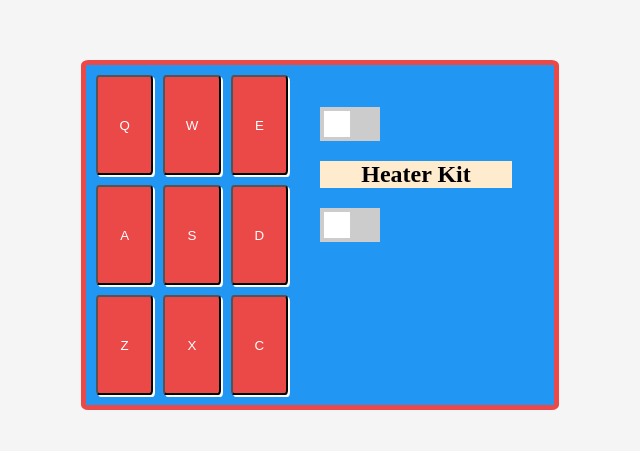
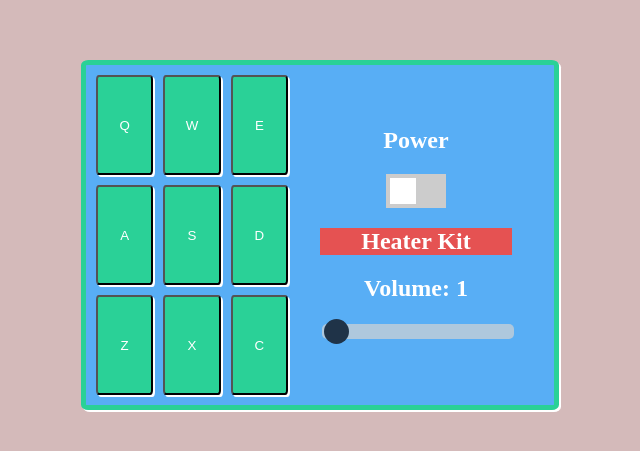
Before and after one commit to SunRani/Drum_Machine, a plain HTML site: page Drum_Machine/index.html in a window 1280 px wide. Shown: the part 165-616 px from the top of the page, without its empty margins (320-960 px from the left). Drawn offline with Linux system fonts and the light colour scheme.

Commit message:
Volume Slider now works

```diff
--- a/Drum_Machine/index.html
+++ b/Drum_Machine/index.html
@@ -1,6 +1,5 @@
 <!DOCTYPE html>
 <html lang="en">
-
   <head>
     <meta charset="utf-8" />
     <meta name="viewport" content="width=device-width, initial-scale=1" />
@@ -11,39 +10,108 @@
   <body>
     <div class="drum" id="drum-machine">
       <div class="left">
-      <button class="drum-pad" id="heat-1" onclick="playMusic(one)">Q <audio class="clip"
-          src="https://s3.amazonaws.com/freecodecamp/drums/Heater-1.mp3" type="audio/mpeg" id="Q"></audio></button>
-      <button class="drum-pad" id="heat-2" onclick="playMusic(two)">W <audio class="clip"
-          src="https://s3.amazonaws.com/freecodecamp/drums/Heater-2.mp3" type="audio/mpeg" id="W"></audio></button>
-      <button class="drum-pad" id="heat-3" onclick="playMusic(three)">E <audio class="clip"
-          src="https://s3.amazonaws.com/freecodecamp/drums/Heater-3.mp3" type="audio/mpeg" id="E"></audio></button>
-      <button class="drum-pad" id="heat-4" onclick="playMusic(four)">A <audio class="clip"
-          src="https://s3.amazonaws.com/freecodecamp/drums/Heater-4_1.mp3" type="audio/mpeg" id="A"></audio></button>
-      <button class="drum-pad" id="heat-6" onclick="playMusic(five)">S <audio class="clip"
-          src="https://s3.amazonaws.com/freecodecamp/drums/Heater-6.mp3" type="audio/mpeg" id="S"></audio></button>
-      <button class="drum-pad" id="dsc" onclick="playMusic(six)">D <audio class="clip"
-          src="https://s3.amazonaws.com/freecodecamp/drums/Dsc_Oh.mp3" type="audio/mpeg" id="D"></audio></button>
-      <button class="drum-pad" id="kick" onclick="playMusic(seven)">Z <audio class="clip"
-          src="https://s3.amazonaws.com/freecodecamp/drums/Kick_n_Hat.mp3" type="audio/mpeg" id="Z"></audio></button>
-      <button class="drum-pad" id="Kick" onclick="playMusic(eight)">X <audio class="clip"
-          src="https://s3.amazonaws.com/freecodecamp/drums/RP4_KICK_1.mp3" type="audio/mpeg" id="X"></audio></button>
-      <button class="drum-pad" id="cev" onclick="playMusic(nine)">C <audio class="clip"
-          src="https://s3.amazonaws.com/freecodecamp/drums/Cev_H2.mp3" type="audio/mpeg" id="C"></audio></button>
+        <button class="drum-pad" id="heat-1" onclick="playMusic(one)">
+          Q
+          <audio
+            class="clip"
+            src="https://s3.amazonaws.com/freecodecamp/drums/Heater-1.mp3"
+            type="audio/mpeg"
+            id="Q"
+          ></audio>
+        </button>
+        <button class="drum-pad" id="heat-2" onclick="playMusic(two)">
+          W
+          <audio
+            class="clip"
+            src="https://s3.amazonaws.com/freecodecamp/drums/Heater-2.mp3"
+            type="audio/mpeg"
+            id="W"
+          ></audio>
+        </button>
+        <button class="drum-pad" id="heat-3" onclick="playMusic(three)">
+          E
+          <audio
+            class="clip"
+            src="https://s3.amazonaws.com/freecodecamp/drums/Heater-3.mp3"
+            type="audio/mpeg"
+            id="E"
+          ></audio>
+        </button>
+        <button class="drum-pad" id="heat-4" onclick="playMusic(four)">
+          A
+          <audio
+            class="clip"
+            src="https://s3.amazonaws.com/freecodecamp/drums/Heater-4_1.mp3"
+            type="audio/mpeg"
+            id="A"
+          ></audio>
+        </button>
+        <button class="drum-pad" id="heat-6" onclick="playMusic(five)">
+          S
+          <audio
+            class="clip"
+            src="https://s3.amazonaws.com/freecodecamp/drums/Heater-6.mp3"
+            type="audio/mpeg"
+            id="S"
+          ></audio>
+        </button>
+        <button class="drum-pad" id="dsc" onclick="playMusic(six)">
+          D
+          <audio
+            class="clip"
+            src="https://s3.amazonaws.com/freecodecamp/drums/Dsc_Oh.mp3"
+            type="audio/mpeg"
+            id="D"
+          ></audio>
+        </button>
+        <button class="drum-pad" id="kick" onclick="playMusic(seven)">
+          Z
+          <audio
+            class="clip"
+            src="https://s3.amazonaws.com/freecodecamp/drums/Kick_n_Hat.mp3"
+            type="audio/mpeg"
+            id="Z"
+          ></audio>
+        </button>
+        <button class="drum-pad" id="Kick" onclick="playMusic(eight)">
+          X
+          <audio
+            class="clip"
+            src="https://s3.amazonaws.com/freecodecamp/drums/RP4_KICK_1.mp3"
+            type="audio/mpeg"
+            id="X"
+          ></audio>
+        </button>
+        <button class="drum-pad" id="cev" onclick="playMusic(nine)">
+          C
+          <audio
+            class="clip"
+            src="https://s3.amazonaws.com/freecodecamp/drums/Cev_H2.mp3"
+            type="audio/mpeg"
+            id="C"
+          ></audio>
+        </button>
       </div>
       <div class="right">
+        <h2>Power</h2>
         <label class="switch">
           <input type="checkbox" />
           <span class="slider"></span>
         </label>
         <h2 id="display">Heater Kit</h2>
-      <label class="switch">
-
-        <input type="checkbox" />
-        <span class="slider"></span>
-      </label>
+        <div class="container">
+          <h2>Volume: <span id="demo"></span></h2>
+          <input
+            type="range"
+            min="0"
+            max="100"
+            value="1"
+            class="slider2"
+            id="myRange"
+          />
+        </div>
       </div>
     </div>
     <script src="script.js"></script>
   </body>
-
 </html>
--- a/Drum_Machine/script.js
+++ b/Drum_Machine/script.js
@@ -47,7 +47,10 @@ function playMusic(audio) {
     else if (audio === nine) {
         document.getElementById("display").innerHTML = s9;
     }
-  audio.play();
+    var volumeSlider = document.getElementById('myRange');
+    var volume = volumeSlider.value / 100;
+    audio.volume = volume;
+    audio.play();
 }
 
 window.addEventListener("keydown", (event) => {
@@ -71,3 +74,16 @@ window.addEventListener("keydown", (event) => {
     playMusic(nine);
   }
 });
+
+//This displays the volume
+var slider = document.getElementById("myRange");
+var output = document.getElementById("demo");
+output.innerHTML = slider.value;
+
+//Function that displays volume according to slide
+slider.oninput = function() {
+  output.innerHTML = this.value;
+}
+
+var sound = document.getElementsByClassName("clip");
+sound.volume = 0;
--- a/Drum_Machine/style.css
+++ b/Drum_Machine/style.css
@@ -2,15 +2,17 @@ body {
   width: 100%;
   height: 100%;
   overflow: hidden;
-  background-color: whitesmoke;
+  background-color: rgb(212, 186, 186);
 }
 
 .drum {
   width: 35%;
   display: flex;
-  border: 5px solid rgb(235, 72, 72);
-  background-color: #2196f3;
+  border: 5px solid rgb(42, 209, 151);
+  background-color: #58aef5;
   border-radius: 1.5%;
+  box-shadow: 2px 2px;
+  color: white;
   position: absolute;
   top: 50%;
   left: 50%;
@@ -24,7 +26,7 @@ body {
   box-shadow: 2px 2px;
   color: rgb(255, 255, 255);
   border-radius: 5%;
-  background-color: rgb(235, 72, 72);
+  background-color: rgb(42, 209, 151);
 }
 
 .left {
@@ -36,9 +38,8 @@ body {
   height: 100%;
 }
 
-
 .right {
-  display: grid;
+  display: block;
   height: 100%;
   width: 50%;
   margin: 0 auto;
@@ -47,7 +48,7 @@ body {
 }
 
 #display {
-  background-color: blanchedalmond;
+  background-color: rgb(229, 82, 82);
 }
 /* The switch - the box around the slider */
 .switch {
@@ -102,3 +103,45 @@ input:checked + .slider:before {
   -ms-transform: translateX(26px);
   transform: translateX(26px);
 }
+
+.container {
+  width: 100%; /* Width of the outside container */
+}
+
+/* The slider itself */
+.slider2 {
+  -webkit-appearance: none; /* Override default CSS styles */
+  appearance: none;
+  width: 100%; /* Full-width */
+  height: 15px;
+  border-radius: 5px;
+  background: #d3d3d3; /* Grey background */
+  outline: none; /* Remove outline */
+  opacity: 0.7; /* Set transparency (for mouse-over effects on hover) */
+  -webkit-transition: 0.2s; /* 0.2 seconds transition on hover */
+  transition: opacity 0.2s;
+}
+
+/* Mouse-over effects */
+.slider2:hover {
+  opacity: 1; /* Fully shown on mouse-over */
+}
+
+/* The slider handle (use -webkit- (Chrome, Opera, Safari, Edge) and -moz- (Firefox) to override default look) */
+.slider2::-webkit-slider-thumb {
+  -webkit-appearance: none; /* Override default look */
+  appearance: none;
+  width: 25px; /* Set a specific slider handle width */
+  height: 25px;
+  border-radius: 50%;
+  background: #080000; /* Green background */
+  cursor: pointer; /* Cursor on hover */
+}
+
+.slider2::-moz-range-thumb {
+  width: 25px; /* Set a specific slider handle width */
+  height: 25px;
+  border-radius: 50%;
+  background: #04aa6d; /* Green background */
+  cursor: pointer; /* Cursor on hover */
+}
```
Lines whose indentation alone changed are shown as unchanged.
